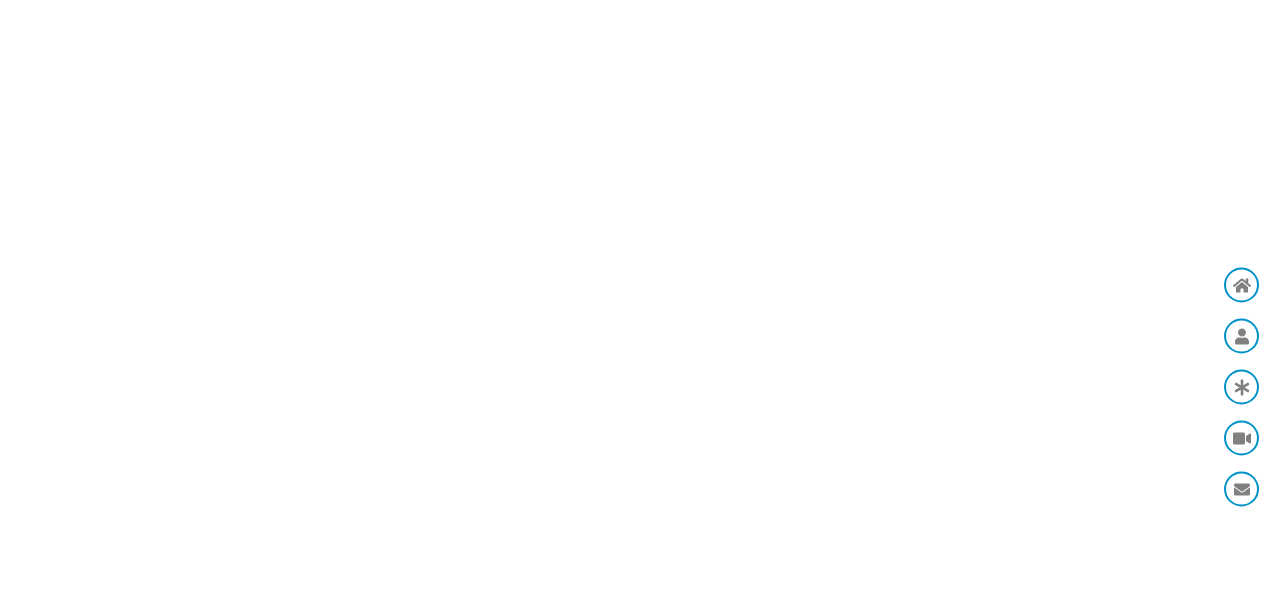
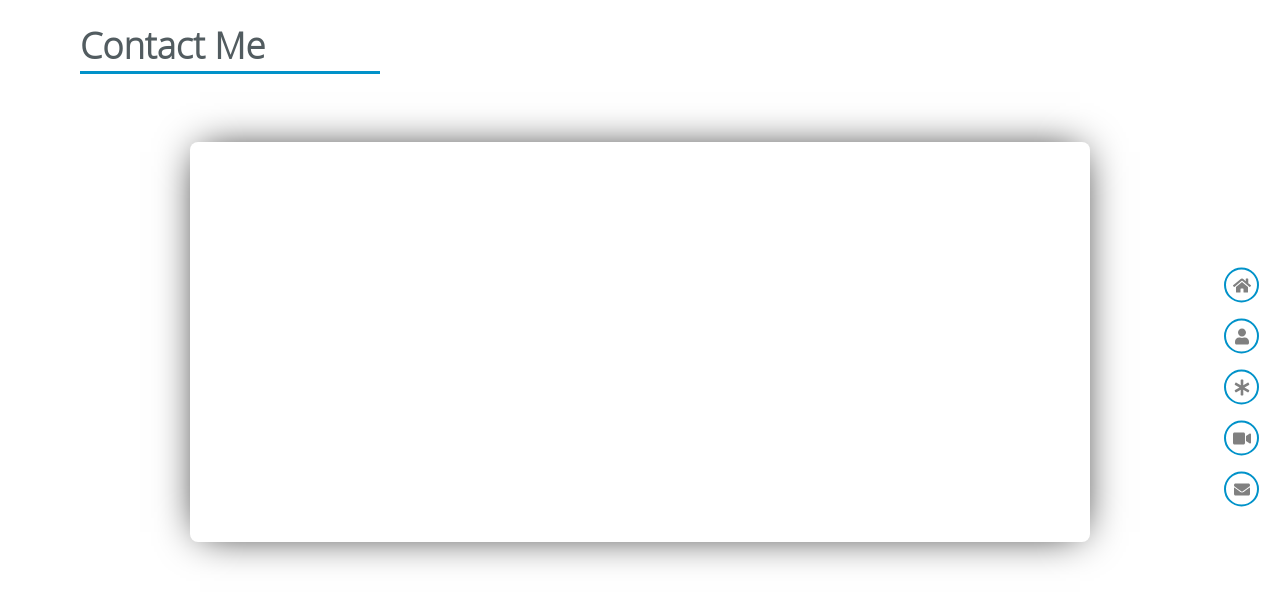
Before and after one commit to PriyanshuAgarwal/priyanshu_agarwal, a React (Create React App) app: page / in a window 1280 px wide. Both pictures are taken after a click on the item 1241 px from the left and 489 px from the top of the page. Shown: the top 604 px of the page. Built offline with nearby package versions, Linux system fonts and the light colour scheme.

Commit message:
Create contact component

```diff
--- a/src/App.js
+++ b/src/App.js
@@ -3,6 +3,7 @@ import './css/App.css';
 import Home from './home';
 import Profile from './profile';
 import Skill from './components/skills/index.js';
+import Contact from './contact';
 
 class App extends Component {
   constructor(props) {
@@ -71,6 +72,9 @@ class App extends Component {
             <div className={this.state.activeView === 'skills' ? '' : 'hidden'}>
               <Skill />
             </div>
+            <div className={this.state.activeView === 'contact' ? '' : 'hidden'}>
+              <Contact />
+            </div>
         </div>
       </div>
     );
--- /dev/null
+++ b/src/contact.js
@@ -0,0 +1,24 @@
+import React, { Component } from 'react';
+import  './css/contact.css';
+
+
+class Contact extends Component {
+    render() {
+      return (
+        <div className='skill-container'>
+        <div className='skill-header'>
+            <div className='skill-title'>
+                Contact Me
+            </div>
+        </div>
+        <div className='contact-form-ctn'>
+            <div className='contact-form-body'>
+
+            </div>
+        </div>
+    </div>
+      );
+    }
+  }
+
+  export default Contact;
--- /dev/null
+++ b/src/css/contact.css
@@ -0,0 +1,19 @@
+.contact-form-body {
+    width: 900px;
+    height: 400px;
+    background: #fff;
+    border-radius: 8px;
+    box-shadow: 0 0 40px -10px #000;
+    padding: 20px 30px;
+    box-sizing: border-box;
+    position: relative;
+    display: flex;
+    flex-direction: row;
+    justify-content: flex-start;
+}
+
+.contact-form-ctn {
+    display: flex;
+    justify-content: center;
+    margin-top: 6%;
+}
--- a/src/css/skill.css
+++ b/src/css/skill.css
@@ -1,7 +1,7 @@
 .skill-container {
     display: flex;
     flex-direction: column;
-    padding: 20px 0 0 80px;
+    padding: 20px 80px 0 80px;
 }
 
 .skill-header {
```
